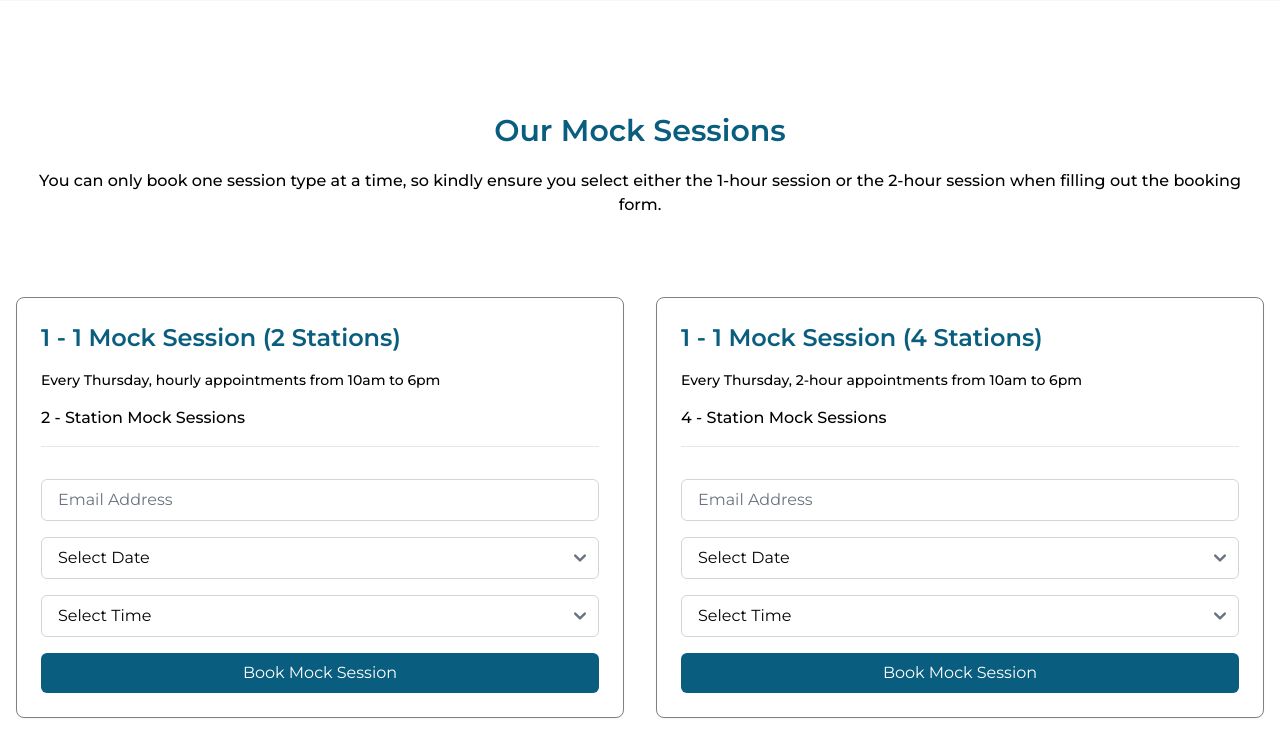
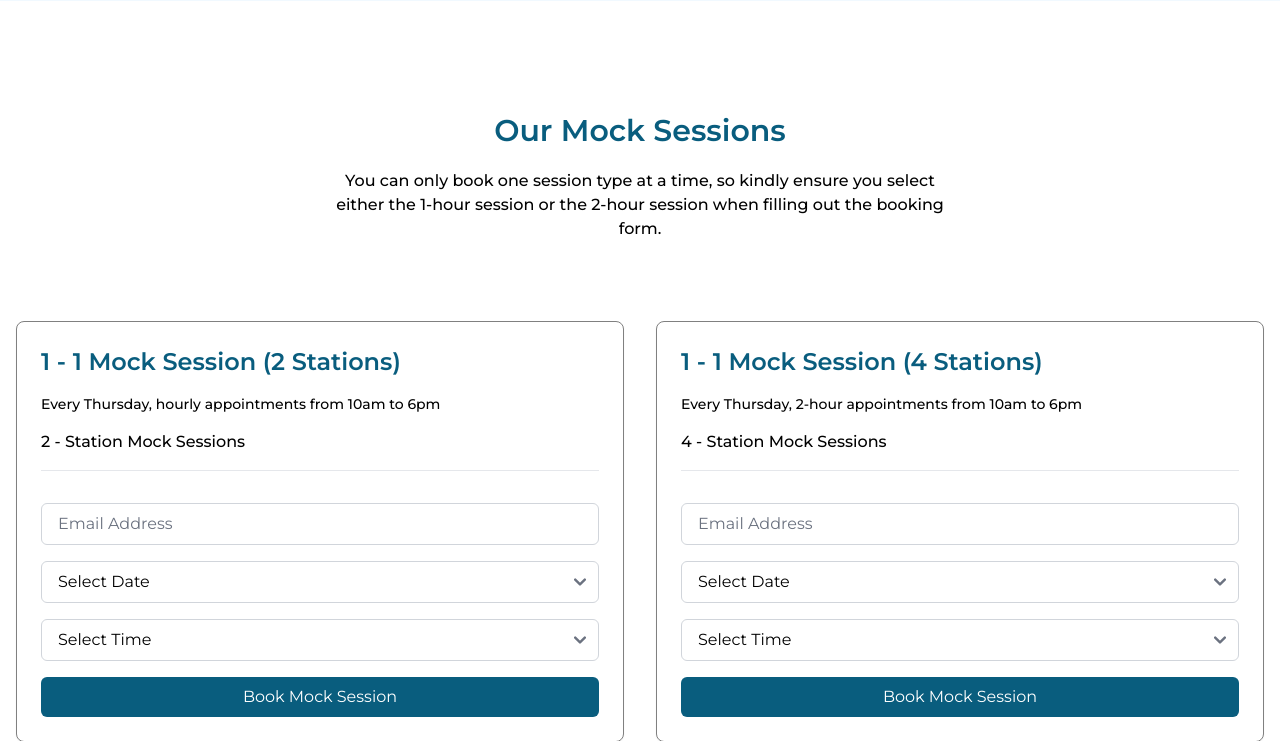
Before and after one commit to winninggodspower/medics_advantage, a Django app: page /book_session/ in a window 1280 px wide. Shown: the part 1261-2002 px from the top of the page. Run offline with Django 5.2, Linux system fonts and the light colour scheme; some libraries are stand-ins or nearby versions.

Commit message:
style: add max-width utility class and adjust layout for mock sessions section

```diff
--- a/static/src/output.css
+++ b/static/src/output.css
@@ -1864,6 +1864,10 @@ input:checked + .toggle-bg {
   max-width: 36rem;
 }
 
+.max-w-2xl {
+  max-width: 42rem;
+}
+
 .flex-1 {
   flex: 1 1 0%;
 }
--- a/templates/book_session.html
+++ b/templates/book_session.html
@@ -62,7 +62,7 @@
 </section>
 
 <section class="py-14 md:py-28">
-    <div class="space-y-3 md:space-y-5 mb-12 md:mb-20 mx-4">
+    <div class="space-y-3 md:space-y-5 mb-12 md:mb-20 px-4 max-w-2xl mx-auto">
         <h3 class="text-center text-2xl md:text-3xl font-semibold text-primary-700">Our Mock Sessions</h3>
         <p class="text-center font-medium">You can only book one session type at a time, so kindly ensure you select either the 1-hour session or the 2-hour session when filling out the booking form.</p>
     </div>
```
